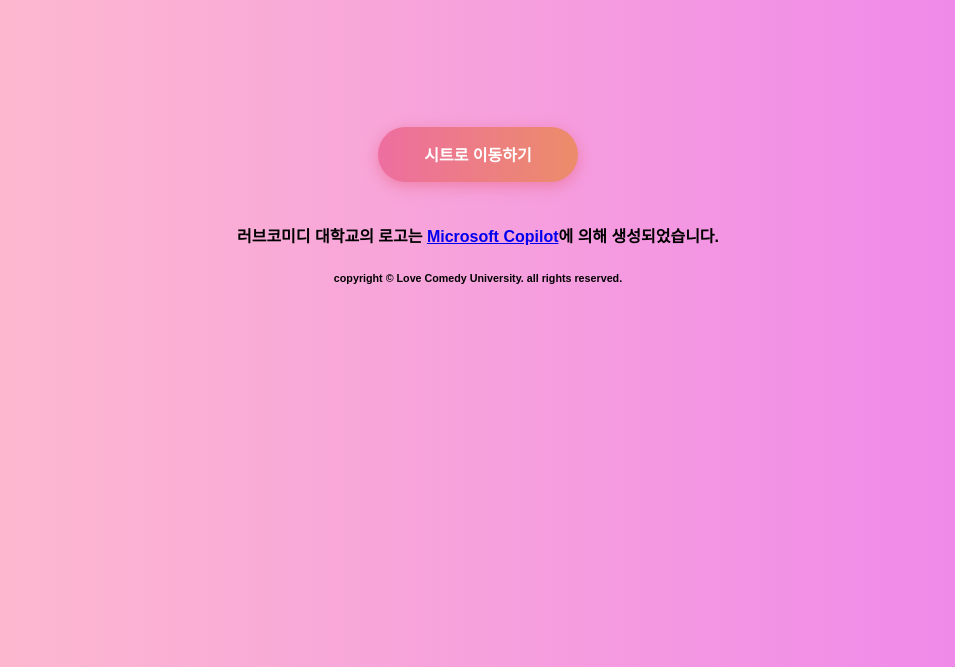
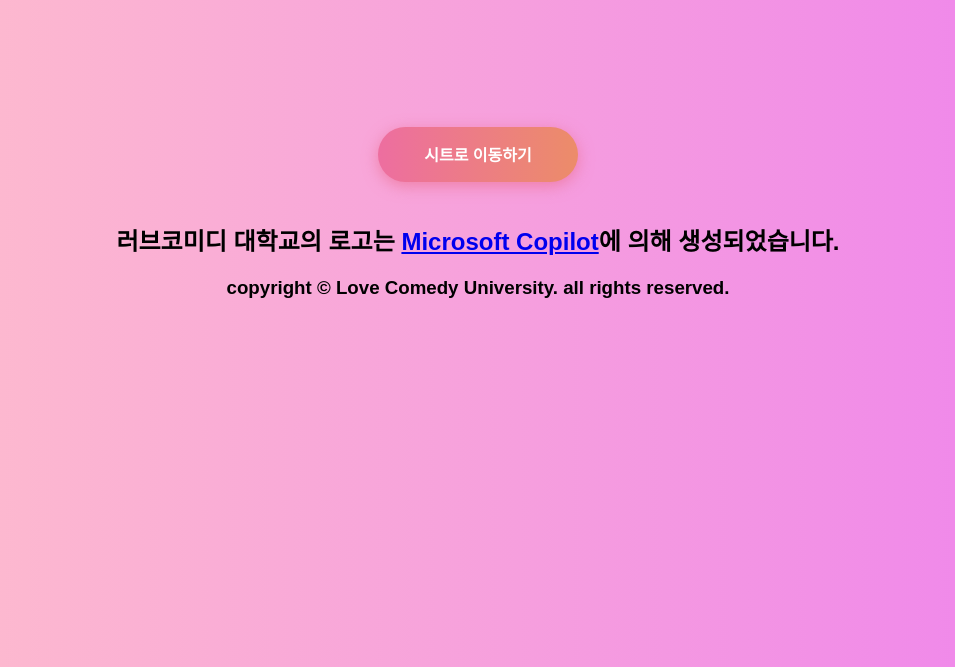
Before and after one commit to imurlovco/lovcouniv, a plain HTML site: page index.html in a window 1280 px wide. Shown: the part 133-800 px from the top of the page, without its empty margins (162-1117 px from the left). Drawn offline with Linux system fonts and the light colour scheme; a web font is replaced by a local one.

Commit message:
fix font size

```diff
--- a/index.html
+++ b/index.html
@@ -19,12 +19,12 @@
         <a href="https://docs.google.com/spreadsheets/d/1GYSMWvzJr5blyeiwuj0sOwcxeaJsbBlvgqsfA2adTIk/edit?usp=sharing">
             <input type="button" class="btn-hover" value="시트로 이동하기">
         </a>
-        <h4>
+        <h2>
             러브코미디 대학교의 로고는 <a href="https://copilot.microsoft.com/" target="_blank">Microsoft Copilot</a>에 의해 생성되었습니다.
-        </h4>
-        <h6>
+        </h2>
+        <h3>
            copyright &copy; Love Comedy University. all rights reserved.
-        </h6>
+        </h3>
 
     </div>
 </body>
```
